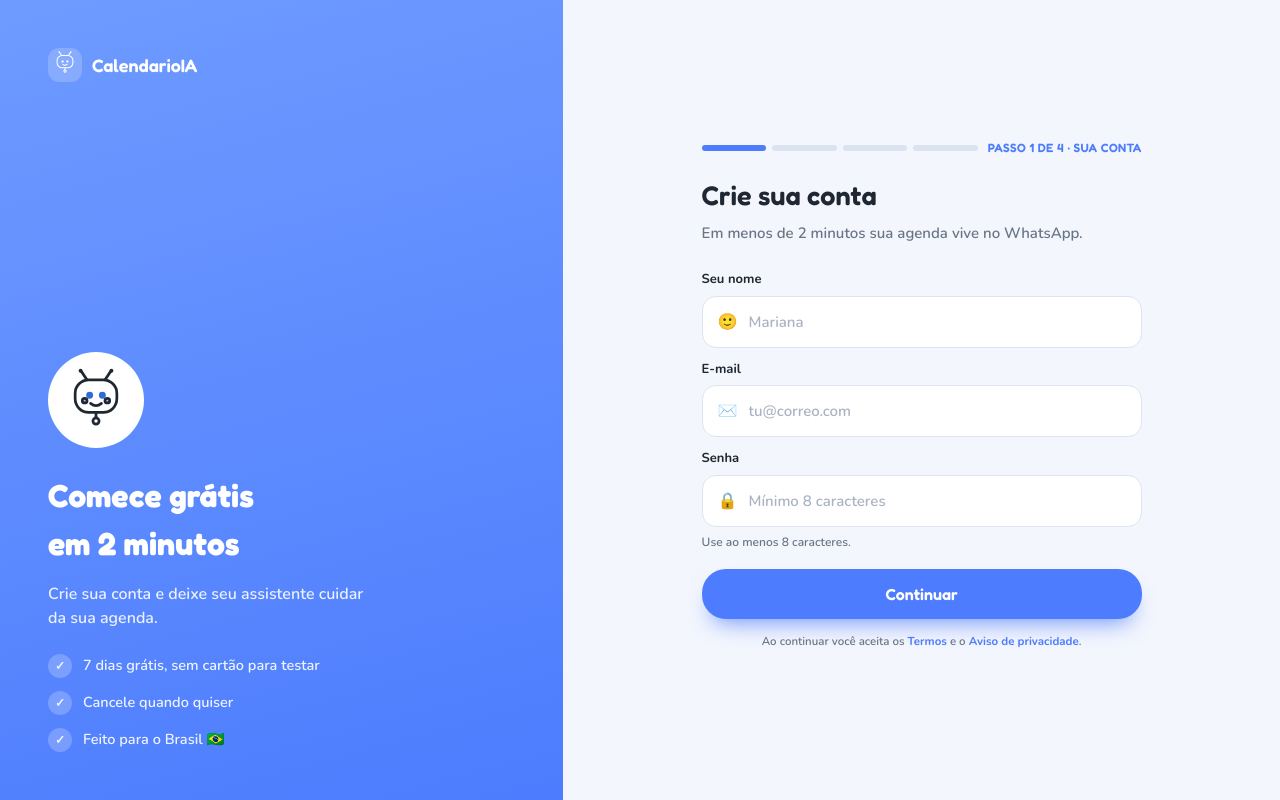
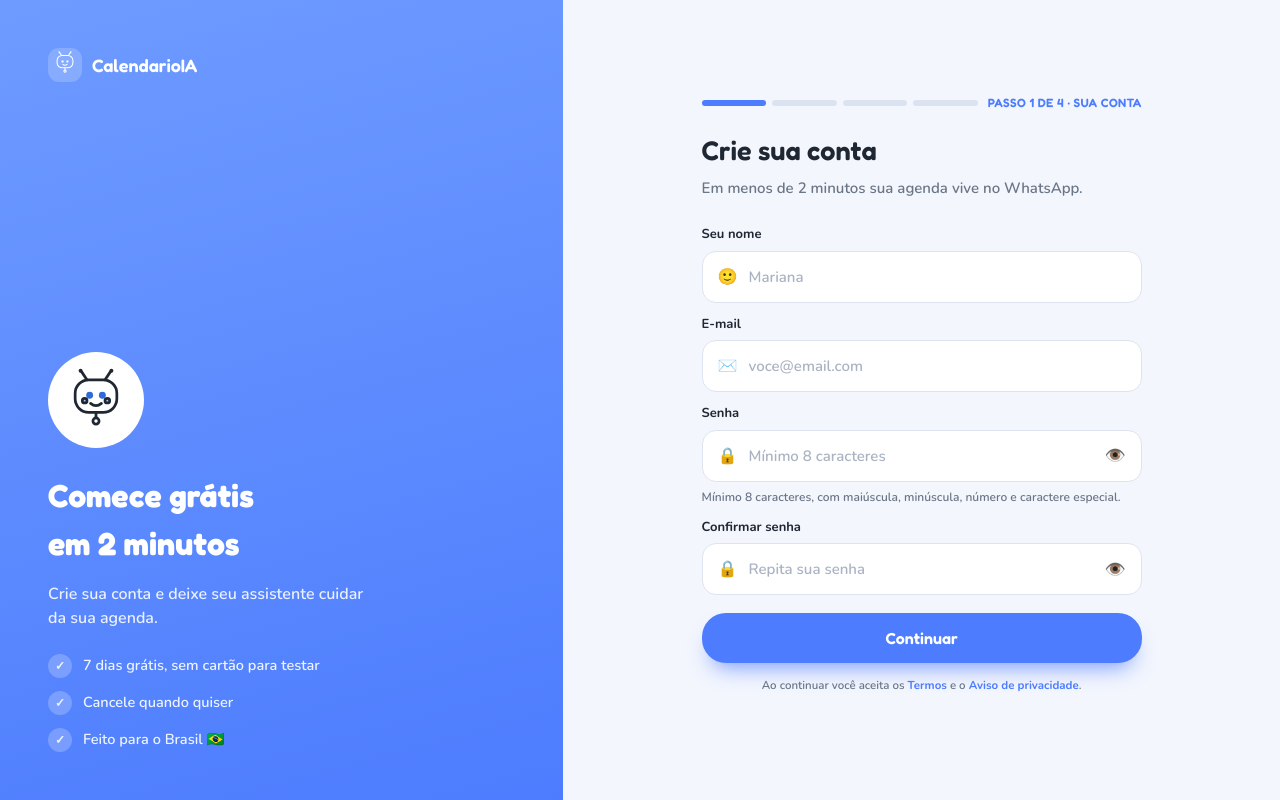
Before and after one commit to CaioGomest/Calendario-IA, a PHP site: page /cadastro.php in a window 1280 px wide. Run offline with PHP 8.4, Linux system fonts and the light colour scheme.

Commit message:
feat:
- Btn de logout na sidebar;
- Confirmação de senha no cadastro com validação (8+ caracteres, maiúscula, minúscula, número e especial);
- Status de plano dinâmico (Ativo / Expirado / Trial e os dias restantes);
- Corrigir status de conexão Google: dev mode não grava mais token fake.

```diff
--- a/assets/css/cliente.css
+++ b/assets/css/cliente.css
@@ -220,6 +220,31 @@ body {
     display: flex;
 }
 
+.input-olho {
+    position: relative;
+    color: #9aa6b8;
+    display: flex;
+    align-items: center;
+    cursor: pointer;
+    flex-shrink: 0;
+    background: none;
+    border: none;
+    padding: 0;
+    font-size: 17px;
+    line-height: 1;
+}
+
+.input-olho.ativo::after {
+    content: '';
+    position: absolute;
+    left: -1px;
+    right: -1px;
+    top: 50%;
+    height: 1.8px;
+    background: var(--red);
+    transform: rotate(-45deg);
+}
+
 .input-prefixo {
     font-size: 14px;
     font-weight: 700;
@@ -755,6 +780,11 @@ body {
 .selo.verde {
     background: #e1f5ea;
     color: var(--wa-d);
+}
+
+.selo.vermelho {
+    background: #fdecea;
+    color: var(--red);
 }
 
 .selo .ponto {
@@ -1402,6 +1432,24 @@ body {
 
 .sidebar-perfil .perfil-info {
     min-width: 0;
+    flex: 1;
+}
+
+.sidebar-perfil .perfil-logout {
+    flex-shrink: 0;
+    width: 32px;
+    height: 32px;
+    display: flex;
+    align-items: center;
+    justify-content: center;
+    border-radius: 10px;
+    color: var(--red);
+    text-decoration: none;
+    transition: background 0.15s;
+}
+
+.sidebar-perfil .perfil-logout:hover {
+    background: rgba(255, 0, 0, 0.08);
 }
 
 .sidebar-perfil .perfil-info b,
--- /dev/null
+++ b/assets/js/senha.js
@@ -0,0 +1,10 @@
+(function () {
+  document.querySelectorAll('[data-toggle-senha]').forEach(function (botao) {
+    botao.addEventListener('click', function () {
+      var input = botao.previousElementSibling;
+      var visivel = input.type === 'text';
+      input.type = visivel ? 'password' : 'text';
+      botao.classList.toggle('ativo', !visivel);
+    });
+  });
+})();
--- a/cliente/cadastro.php
+++ b/cliente/cadastro.php
@@ -11,9 +11,14 @@ if ($_SERVER['REQUEST_METHOD'] === 'POST') {
     $nome = trim($_POST['nome'] ?? '');
     $email = trim($_POST['email'] ?? '');
     $senha = $_POST['senha'] ?? '';
+    $confirmar_senha = $_POST['confirmar_senha'] ?? '';
 
-    if ($nome === '' || $email === '' || strlen($senha) < 6) {
+    if ($nome === '' || $email === '') {
         $erro = traduz('erro_campos_invalidos');
+    } elseif (!preg_match('/^(?=.*[a-z])(?=.*[A-Z])(?=.*\d)(?=.*[^a-zA-Z0-9]).{8,}$/', $senha)) {
+        $erro = traduz('erro_senha_fraca');
+    } elseif ($senha !== $confirmar_senha) {
+        $erro = traduz('erro_senha_confirmacao');
     } elseif (buscaUsuarioPorEmail($email)) {
         $erro = traduz('erro_email_existente');
     } else {
@@ -55,16 +60,20 @@ if ($_SERVER['REQUEST_METHOD'] === 'POST') {
       <?php endif; ?>
       <div class="campo">
         <label><?= traduz('campo_nombre') ?></label>
-        <div class="input"><span class="input-icone">🙂</span><input type="text" name="nome" value="<?= htmlspecialchars($_POST['nome'] ?? '') ?>" placeholder="Mariana" required /></div>
+        <div class="input"><span class="input-icone">🙂</span><input type="text" name="nome" value="<?= htmlspecialchars($_POST['nome'] ?? '') ?>" placeholder="<?= traduz('nome_placeholder') ?>" required /></div>
       </div>
       <div class="campo">
         <label><?= traduz('campo_email') ?></label>
-        <div class="input"><span class="input-icone">✉️</span><input type="email" name="email" value="<?= htmlspecialchars($_POST['email'] ?? '') ?>" placeholder="tu@correo.com" required /></div>
+        <div class="input"><span class="input-icone">✉️</span><input type="email" name="email" value="<?= htmlspecialchars($_POST['email'] ?? '') ?>" placeholder="<?= traduz('email_placeholder') ?>" required /></div>
       </div>
       <div class="campo">
         <label><?= traduz('campo_senha') ?></label>
-        <div class="input"><span class="input-icone">🔒</span><input type="password" name="senha" placeholder="<?= traduz('campo_senha_minima') ?>" required /></div>
+        <div class="input"><span class="input-icone">🔒</span><input type="password" name="senha" placeholder="<?= traduz('campo_senha_minima') ?>" required /><button type="button" class="input-olho" data-toggle-senha aria-label="<?= traduz('senha_mostrar') ?>">👁️</button></div>
         <span class="dica"><?= traduz('hint_senha') ?></span>
+      </div>
+      <div class="campo">
+        <label><?= traduz('campo_confirmar_senha') ?></label>
+        <div class="input"><span class="input-icone">🔒</span><input type="password" name="confirmar_senha" placeholder="<?= traduz('senha_confirmar_placeholder') ?>" required /><button type="button" class="input-olho" data-toggle-senha aria-label="<?= traduz('senha_mostrar') ?>">👁️</button></div>
       </div>
       <button type="submit" class="botao botao-primario botao-espaco"><?= traduz('botao_continuar') ?></button>
       <p class="nota-legal"><?= traduz('cadastro_microlegal') ?></p>
@@ -95,16 +104,20 @@ if ($_SERVER['REQUEST_METHOD'] === 'POST') {
         <p class="form-subtitulo"><?= traduz('cadastro_subtitulo') ?></p>
         <div class="campo">
           <label><?= traduz('campo_nombre') ?></label>
-          <div class="input"><span class="input-icone">🙂</span><input type="text" name="nome" placeholder="Mariana" required /></div>
+          <div class="input"><span class="input-icone">🙂</span><input type="text" name="nome" placeholder="<?= traduz('nome_placeholder') ?>" required /></div>
         </div>
         <div class="campo">
           <label><?= traduz('campo_email') ?></label>
-          <div class="input"><span class="input-icone">✉️</span><input type="email" name="email" placeholder="tu@correo.com" required /></div>
+          <div class="input"><span class="input-icone">✉️</span><input type="email" name="email" placeholder="<?= traduz('email_placeholder') ?>" required /></div>
         </div>
         <div class="campo">
           <label><?= traduz('campo_senha') ?></label>
-          <div class="input"><span class="input-icone">🔒</span><input type="password" name="senha" placeholder="<?= traduz('campo_senha_minima') ?>" required /></div>
+          <div class="input"><span class="input-icone">🔒</span><input type="password" name="senha" placeholder="<?= traduz('campo_senha_minima') ?>" required /><button type="button" class="input-olho" data-toggle-senha aria-label="<?= traduz('senha_mostrar') ?>">👁️</button></div>
           <span class="dica"><?= traduz('hint_senha') ?></span>
+        </div>
+        <div class="campo">
+          <label><?= traduz('campo_confirmar_senha') ?></label>
+          <div class="input"><span class="input-icone">🔒</span><input type="password" name="confirmar_senha" placeholder="<?= traduz('senha_confirmar_placeholder') ?>" required /><button type="button" class="input-olho" data-toggle-senha aria-label="<?= traduz('senha_mostrar') ?>">👁️</button></div>
         </div>
         <button type="submit" class="botao botao-primario botao-espaco"><?= traduz('botao_continuar') ?></button>
         <p class="nota-legal"><?= traduz('cadastro_microlegal') ?></p>
@@ -114,5 +127,6 @@ if ($_SERVER['REQUEST_METHOD'] === 'POST') {
 </div>
 
 <script src="../assets/js/mascote.js"></script>
+<script src="../assets/js/senha.js"></script>
 </body>
 </html>
--- a/cliente/login.php
+++ b/cliente/login.php
@@ -72,11 +72,11 @@ if ($_SERVER['REQUEST_METHOD'] === 'POST') {
       <?php endif; ?>
       <div class="campo">
         <label><?= traduz('campo_email') ?></label>
-        <div class="input"><span class="input-icone">✉️</span><input type="email" name="email" value="<?= htmlspecialchars($_POST['email'] ?? '') ?>" placeholder="tu@correo.com" required /></div>
+        <div class="input"><span class="input-icone">✉️</span><input type="email" name="email" value="<?= htmlspecialchars($_POST['email'] ?? '') ?>" placeholder="<?= traduz('email_placeholder') ?>" required /></div>
       </div>
       <div class="campo">
         <label><?= traduz('campo_senha') ?></label>
-        <div class="input"><span class="input-icone">🔒</span><input type="password" name="senha" placeholder="<?= traduz('senha_placeholder') ?>" required /></div>
+        <div class="input"><span class="input-icone">🔒</span><input type="password" name="senha" placeholder="<?= traduz('senha_placeholder') ?>" required /><button type="button" class="input-olho" data-toggle-senha aria-label="<?= traduz('senha_mostrar') ?>">👁️</button></div>
       </div>
       <a class="link esqueci-senha" href="recuperar.php"><?= traduz('link_esqueceu_senha') ?></a>
       <button type="submit" class="botao botao-primario botao-espaco"><?= traduz('botao_entrar') ?></button>
@@ -86,5 +86,6 @@ if ($_SERVER['REQUEST_METHOD'] === 'POST') {
 
 </div>
 <script src="../assets/js/mascote.js"></script>
+<script src="../assets/js/senha.js"></script>
 </body>
 </html>
--- /dev/null
+++ b/cliente/logout.php
@@ -0,0 +1,6 @@
+<?php
+require_once __DIR__ . '/../funcoes/funcoesAuth.php';
+
+fazLogoutCliente();
+header('Location: login.php');
+exit;
--- a/cliente/whatsapp.php
+++ b/cliente/whatsapp.php
@@ -52,6 +52,9 @@ if ($_SERVER['REQUEST_METHOD'] === 'POST') {
       <button type="submit" class="botao botao-whatsapp" style="width:100%;"><?= traduz('botao_conectar_whatsapp') ?></button>
     </form>
 
+    <?php if (MODO_DEV): ?>
+      <a class="dica" style="text-align:center;display:block;margin-top:4px;" href="home.php">🧪 Modo desarrollo: pular sem conectar</a>
+    <?php endif; ?>
     <div class="divisor" style="width:100%;"><?= traduz('whatsapp_sep') ?></div>
 
     <div class="cartao" style="width:100%;">
@@ -92,6 +95,9 @@ if ($_SERVER['REQUEST_METHOD'] === 'POST') {
             <div class="input"><span class="input-prefixo">🇲🇽 +52</span><input inputmode="tel" name="whatsapp" placeholder="55 1234 5678" required /></div>
           </div>
           <button type="submit" class="botao botao-whatsapp botao-espaco"><?= traduz('botao_conectar_whatsapp') ?></button>
+          <?php if (MODO_DEV): ?>
+            <a class="dica" style="text-align:center;display:block;margin-top:8px;" href="home.php">🧪 Modo desarrollo: pular sem conectar</a>
+          <?php endif; ?>
         </form>
         <div class="divisor"><?= traduz('whatsapp_sep') ?></div>
         <div class="cartao">
--- a/idiomas/pt-BR.php
+++ b/idiomas/pt-BR.php
@@ -4,11 +4,15 @@ return [
     'erro_login_invalido' => 'E-mail ou senha incorretos.',
     'erro_email_existente' => 'Já existe uma conta com este e-mail.',
     'erro_campos_invalidos' => 'Por favor, preencha todos os campos corretamente.',
+    'erro_senha_fraca' => 'A senha deve ter ao menos 8 caracteres, com maiúscula, minúscula, número e caractere especial.',
+    'erro_senha_confirmacao' => 'As senhas não coincidem.',
 
     'login_saudacao' => 'Olá de novo! 👋',
     'login_subtitulo' => 'Seu assistente estava com saudades.',
     'login_titulo' => 'Entrar',
     'campo_email' => 'E-mail',
+    'email_placeholder' => 'voce@email.com',
+    'nome_placeholder' => 'Mariana',
     'campo_senha' => 'Senha',
     'senha_placeholder' => 'Sua senha',
     'link_esqueceu_senha' => 'Esqueceu sua senha?',
@@ -31,7 +35,10 @@ return [
     'cadastro_subtitulo' => 'Em menos de 2 minutos sua agenda vive no WhatsApp.',
     'campo_nombre' => 'Seu nome',
     'campo_senha_minima' => 'Mínimo 8 caracteres',
-    'hint_senha' => 'Use ao menos 8 caracteres.',
+    'hint_senha' => 'Mínimo 8 caracteres, com maiúscula, minúscula, número e caractere especial.',
+    'senha_mostrar' => 'Mostrar senha',
+    'campo_confirmar_senha' => 'Confirmar senha',
+    'senha_confirmar_placeholder' => 'Repita sua senha',
     'cadastro_microlegal' => 'Ao continuar você aceita os <a class="link" href="#">Termos</a> e o <a class="link" href="#">Aviso de privacidade</a>.',
     'cadastro_headline_desktop' => 'Comece grátis em 2 minutos',
     'cadastro_subtitulo_desktop' => 'Crie sua conta e deixe seu assistente cuidar da sua agenda.',
@@ -84,6 +91,8 @@ return [
     'home_saludo' => 'Olá, Mariana! 👋',
     'home_subtitulo' => 'Tudo certo. Sua agenda se cuida sozinha.',
     'badge_prueba_dias' => '🎁 Teste · 5 dias restantes',
+    'badge_ativo' => '✅ Ativo',
+    'badge_expirado' => '⚠️ Expirado',
     'assist_titulo' => 'Escreva para seu assistente',
     'assist_ejemplo' => '"Marca o dentista na quinta às 16h"',
     'botao_abrir' => 'Abrir',
@@ -104,6 +113,7 @@ return [
     'menu_inicio' => 'Início',
     'menu_cuenta' => 'Minha conta',
     'menu_whatsapp' => 'Abrir WhatsApp',
+    'menu_salir' => 'Sair',
     'badge_prueba' => '🎁 Teste',
     'upgrade_titulo' => '🎁 Teste grátis',
     'upgrade_texto' => 'Faltam 5 dias. Ative seu plano para não perder seu assistente.',
```
Also changed, not shown: cliente/_includes/menu-lateral.php (+7 -0 lines), cliente/conta.php (+25 -8 lines), cliente/google.php (+7 -5 lines), cliente/home.php (+20 -7 lines), idiomas/es-MX.php (+11 -1 lines).
